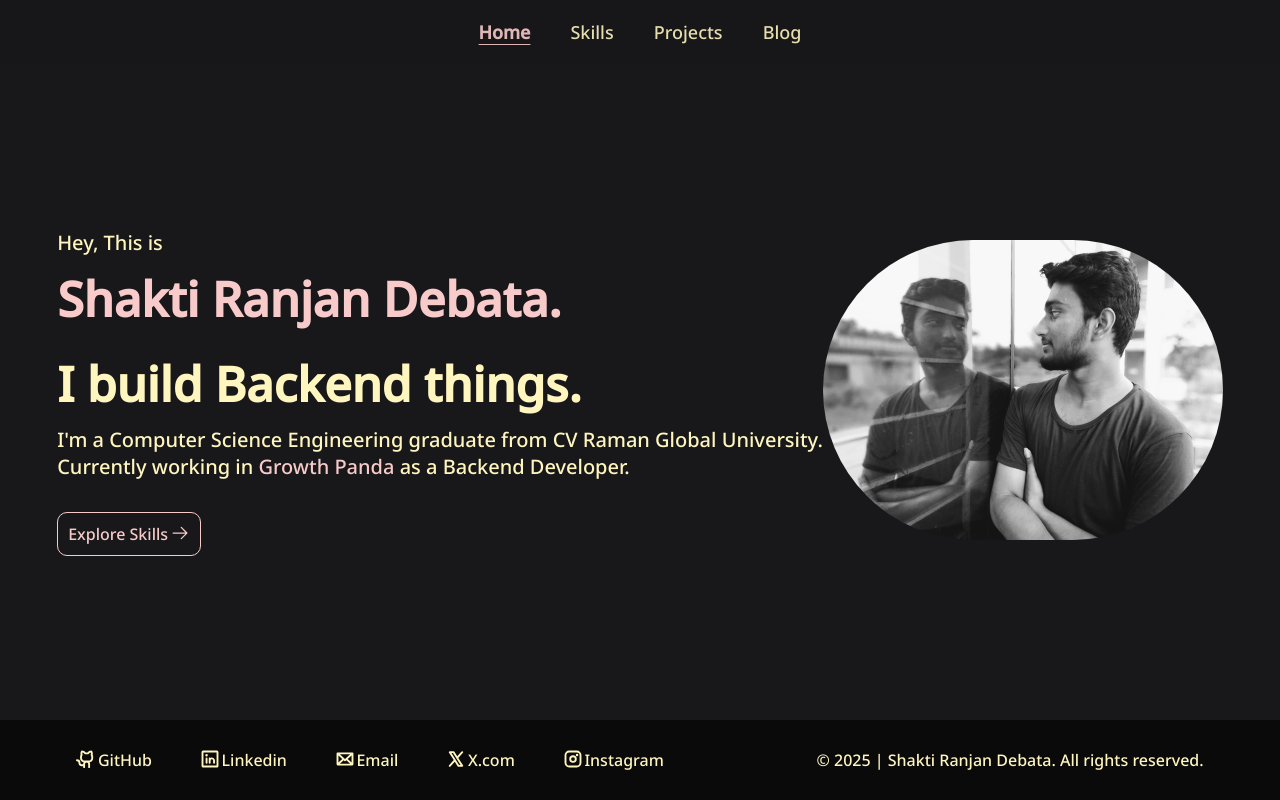
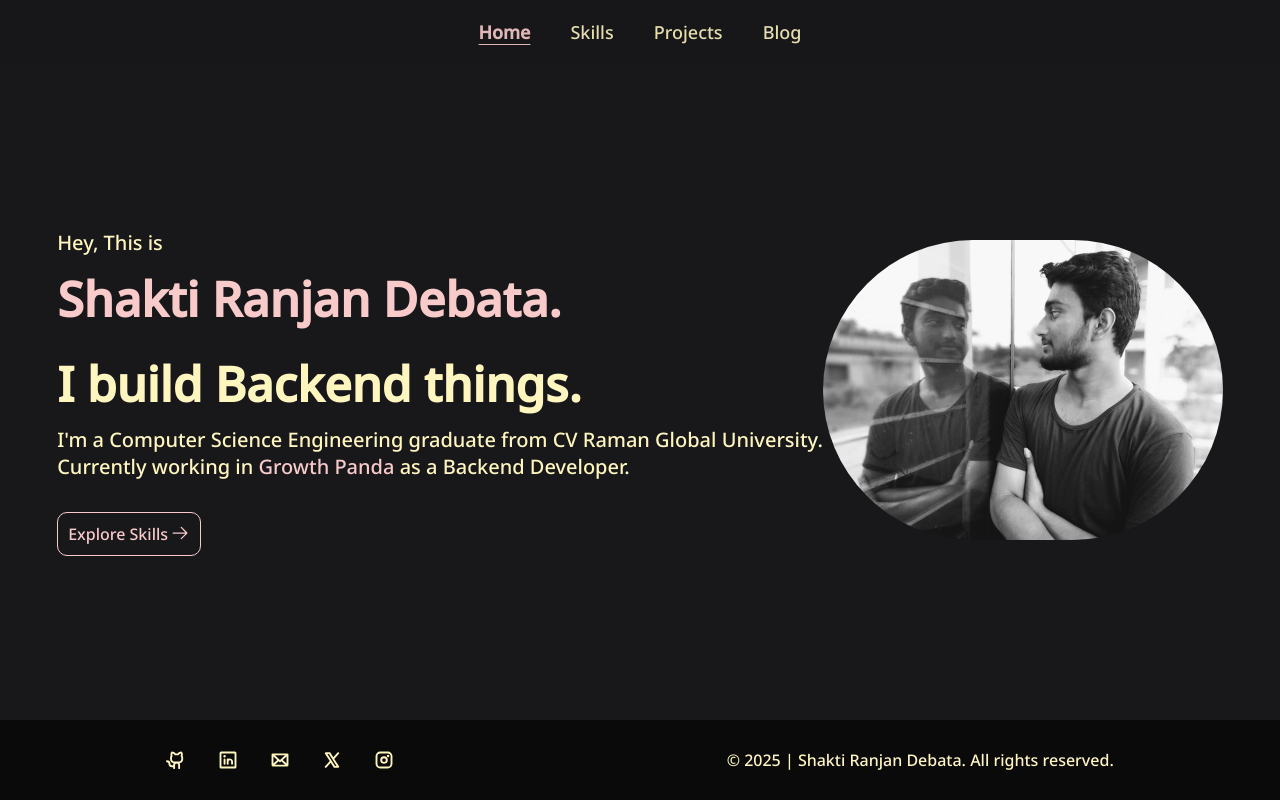
Before and after one commit to d-shaktiranjan/Portfolio, a React (Vite) app: page / in a window 1280 px wide. Built offline with nearby package versions, Linux system fonts and the light colour scheme.

Commit message:
fix(footer): remove unnecessary span for social link name and adjust gap in styles

```diff
--- a/src/components/Footer.jsx
+++ b/src/components/Footer.jsx
@@ -17,8 +17,7 @@ const SocialLink = ({ Component, name, link }) => {
         className="icon-provider"
         href={link}
       >
-        <Component size={20} weight="bold" />{" "}
-        <span className="footer-text">{name}</span>
+        <Component size={20} weight="bold" alt={name} />{" "}
       </a>
     </span>
   );
--- a/src/style/footer.css
+++ b/src/style/footer.css
@@ -7,7 +7,7 @@ footer {
 .social-links {
   justify-content: space-evenly;
   transition: 0.7s ease;
-  gap: 3rem;
+  gap: 2rem;
 }
 
 .social-links span :hover {
```
